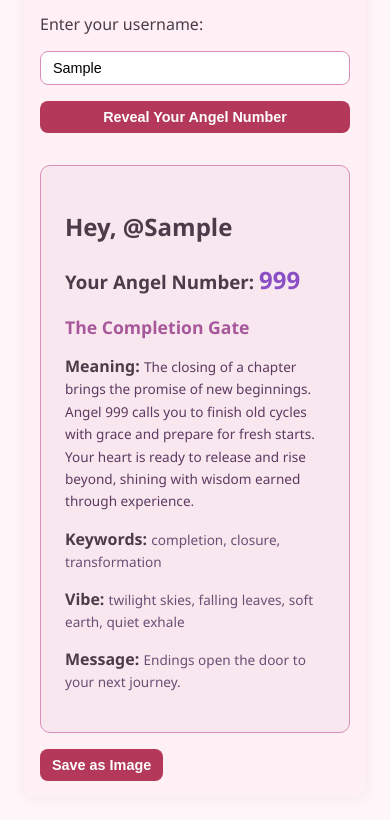
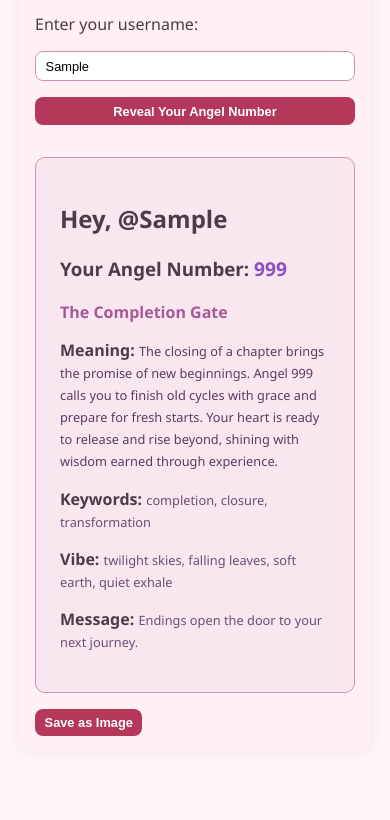
Before and after one commit to 307temporaryredirect/angelroom, a website: page public/index.html in a window 390 px wide. Both pictures are taken after typing "Sample" into the empty fields and a click on the button "Reveal Your Angel Number". Shown: the part 150-970 px from the top of the page. After the commit the page ends 926 px from the top, so only its background shows below. Drawn offline with nearby package versions, Linux system fonts and the light colour scheme.

Commit message:
Update style.css

```diff
--- a/public/style.css
+++ b/public/style.css
@@ -5,6 +5,7 @@ body {
   margin: 0;
   padding: 1rem;
 }
+
 .container {
   max-width: 600px;
   margin: 2rem auto;
@@ -13,17 +14,20 @@ body {
   border-radius: 12px;
   box-shadow: 0 0 12px rgba(230, 200, 220, 0.4);
 }
+
 h1 {
   text-align: center;
   font-weight: 600;
   margin-bottom: 1rem;
   color: #b3385a;
 }
+
 form {
   display: flex;
   flex-direction: column;
   gap: 1rem;
 }
+
 input[type="text"] {
   padding: 0.75rem 1rem;
   font-size: 1rem;
@@ -31,10 +35,12 @@ input[type="text"] {
   border-radius: 8px;
   transition: border-color 0.3s ease;
 }
+
 input[type="text"]:focus {
   outline: none;
   border-color: #b3385a;
 }
+
 button {
   background-color: #b3385a;
   color: white;
@@ -45,25 +51,22 @@ button {
   cursor: pointer;
   transition: background-color 0.3s ease;
 }
+
 button:hover {
   background-color: #d15379;
 }
+
 .hidden {
   display: none;
 }
+
 #result {
   margin-top: 2rem;
   background: #f9e7ef;
   padding: 1.5rem;
   border-radius: 10px;
   border: 1px solid #d98eb8;
-  text-align: left; /* diubah dari center ke left */
-}
-
-#result h2,
-#result h3,
-#result p {
-  text-align: left; /* pastikan semua heading dan paragraf juga rata kiri */
+  text-align: left;
 }
 
 .username-display {
@@ -135,26 +138,27 @@ button:hover {
   text-decoration: underline;
 }
 
-/* Responsive untuk tampilan mobile */
+/* Responsive Mobile */
 @media (max-width: 480px) {
   body {
     padding: 0.5rem;
   }
   .container {
     padding: 1rem;
-    margin: 1rem;
+    margin: 1rem auto;
+    max-width: 320px;
   }
   input[type="text"], button {
-    font-size: 0.9rem;
-    padding: 0.5rem 0.75rem;
+    font-size: 0.8rem;
+    padding: 0.4rem 0.6rem;
   }
   #angelNumber {
-    font-size: 1.5rem;
+    font-size: 1.2rem;
   }
   #angelTitle {
-    font-size: 1.1rem;
+    font-size: 1rem;
   }
   #angelMeaning, #angelKeywords, #angelVibe, #angelMessage {
-    font-size: 0.85rem;
+    font-size: 0.8rem;
   }
 }
```
